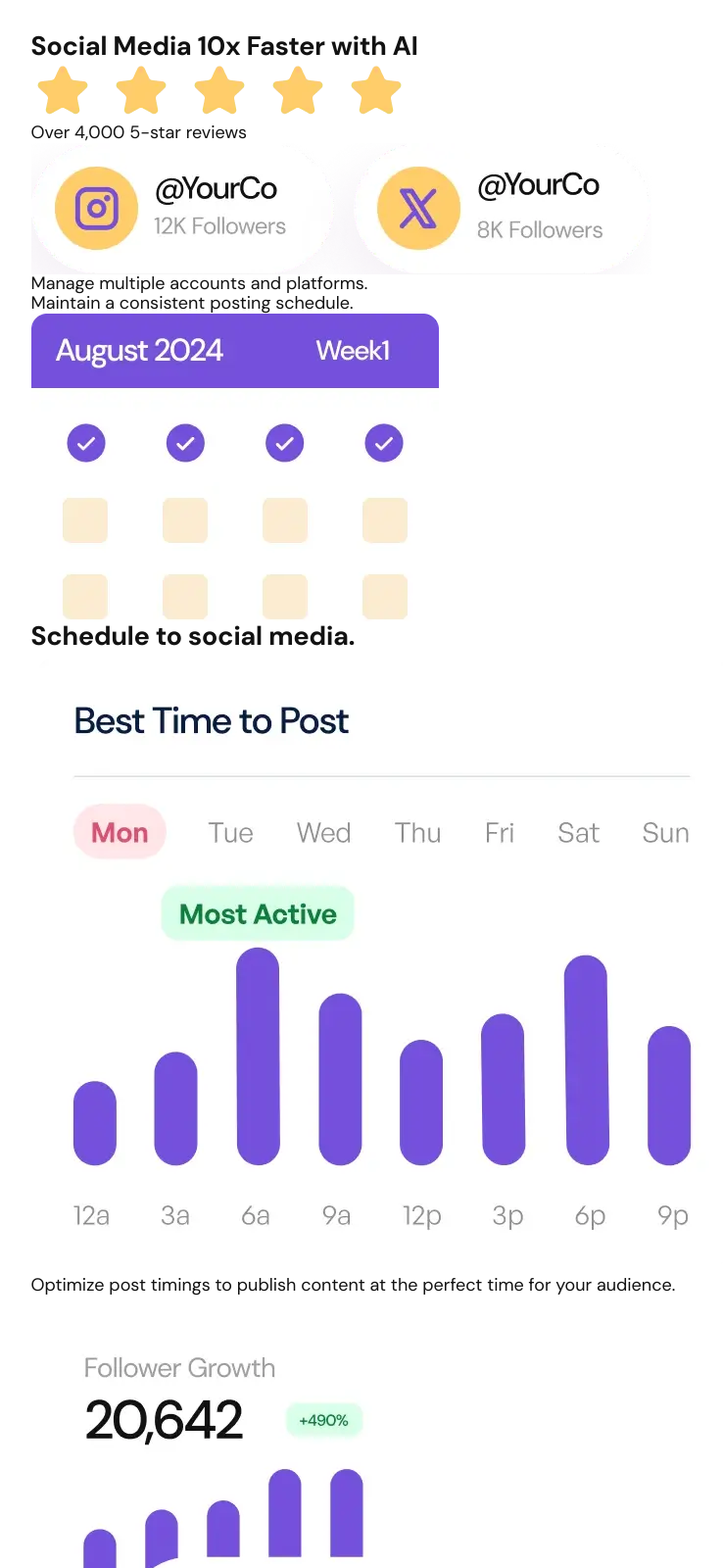
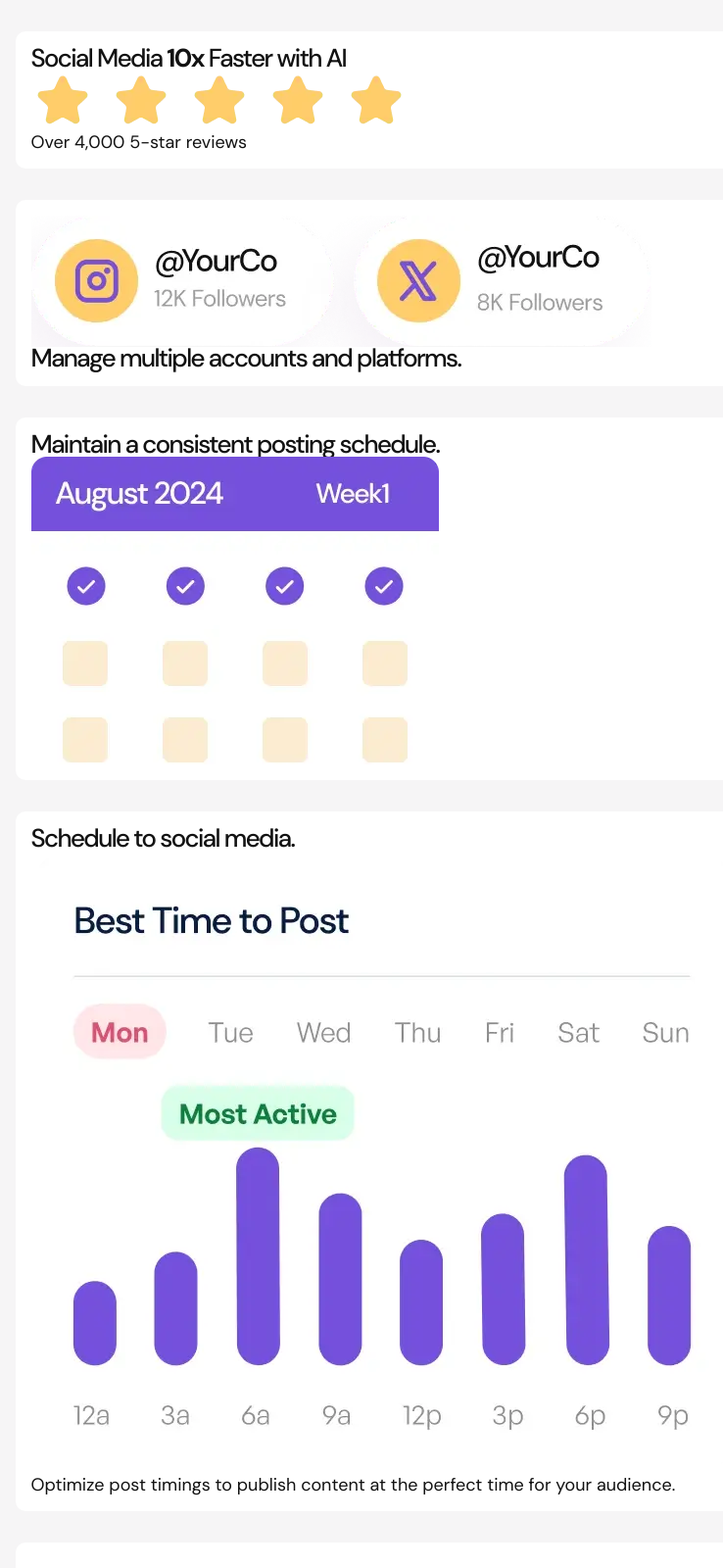
Before and after one commit to macsigner/frontend-mentor-bento-grid, a website built with Vite: page index.html in a window 1280 px wide. Shown: the top 1600 px of the page at 98% size, without its empty margins (251-989 px from the left). Built offline with nearby package versions, Linux system fonts and the light colour scheme.

Commit message:
feat: add basic tile styling

```diff
--- a/index.html
+++ b/index.html
@@ -9,46 +9,46 @@
     <link rel="stylesheet" href="src/scss/main.scss">
 </head>
 <body>
-<main>
-    <article>
-        <h1>Social Media <strong>10x</strong> Faster with AI</h1>
-        <img src="src/assets/images/illustration-five-stars.webp" width="384" height="64" alt="">
+<main class="grid">
+    <article class="tile">
+        <h1 class="tile__title">Social Media <strong>10x</strong> Faster with AI</h1>
+        <img class="title__img" src="src/assets/images/illustration-five-stars.webp" width="384" height="64" alt="">
         <p>Over 4,000 5-star reviews</p>
     </article>
-    <article>
+    <article class="tile">
         <figure>
-            <img src="src/assets/images/illustration-multiple-platforms.webp" width="633" height="134" alt="">
-            <figcaption>Manage multiple accounts and platforms.</figcaption>
+            <img class="title__img" src="src/assets/images/illustration-multiple-platforms.webp" width="633" height="134" alt="">
+            <figcaption class="tile__title">Manage multiple accounts and platforms.</figcaption>
         </figure>
     </article>
-    <article>
-        <p>Maintain a consistent posting schedule.</p>
-        <img src="src/assets/images/illustration-consistent-schedule.webp" width="416" height="314" alt="">
+    <article class="tile">
+        <p class="tile__title">Maintain a consistent posting schedule.</p>
+        <img class="title__img" src="src/assets/images/illustration-consistent-schedule.webp" width="416" height="314" alt="">
     </article>
-    <article>
-        <h2>Schedule to social media.</h2>
+    <article class="tile">
+        <h2 class="tile__title">Schedule to social media.</h2>
         <figure>
-            <img src="src/assets/images/illustration-schedule-posts.webp" width="715" height="638" alt="">
+            <img class="title__img" src="src/assets/images/illustration-schedule-posts.webp" width="715" height="638" alt="">
             <figcaption>Optimize post timings to publish content at the perfect time for your audience.</figcaption>
         </figure>
     </article>
-    <article>
+    <article class="tile">
         <figure>
-            <img src="src/assets/images/illustration-grow-followers.webp" width="456" height="402" alt="">
-            <figcaption>Grow followers with non-stop content.</figcaption>
+            <img class="title__img" src="src/assets/images/illustration-grow-followers.webp" width="456" height="402" alt="">
+            <figcaption class="tile__title">Grow followers with non-stop content.</figcaption>
         </figure>
     </article>
-    <article>
-        <h2>><strong>56%</strong> faster audience growth</h2>
-        <img src="src/assets/images/illustration-grow-followers.webp" width="456" height="402" alt="">
+    <article class="tile">
+        <h2 class="tile__title">><strong>56%</strong> faster audience growth</h2>
+        <img class="title__img" src="src/assets/images/illustration-grow-followers.webp" width="456" height="402" alt="">
     </article>
-    <article>
-        <h2>Create and schedule content <em>quicker.</em></h2>
-        <img src="src/assets/images/illustration-create-post.webp" width="382" height="182" alt="">
+    <article class="tile">
+        <h2 class="tile__title">Create and schedule content <em>quicker.</em></h2>
+        <img class="title__img" src="src/assets/images/illustration-create-post.webp" width="382" height="182" alt="">
     </article>
-    <article>
-        <h2>Write your content using AI.</h2>
-        <img src="src/assets/images/illustration-ai-content.webp" width="440" height="446" alt="">
+    <article class="tile">
+        <h2 class="tile__title">Write your content using AI.</h2>
+        <img class="title__img" src="src/assets/images/illustration-ai-content.webp" width="440" height="446" alt="">
     </article>
 </main>
 </body>
--- a/src/scss/imports/_main.scss
+++ b/src/scss/imports/_main.scss
@@ -24,6 +24,7 @@ body {
     font: 1.8rem/1.11 'DM Sans';
     letter-spacing: normal;
     color: var(--color-black);
+    background-color: #f6f5f6;
 }
 
 body > header,
--- /dev/null
+++ b/src/scss/imports/modules/_grid.scss
@@ -0,0 +1,8 @@
+/**
+ * grid bem module
+ */
+
+.grid {
+    display: grid;
+    grid-gap: 3.2rem;
+}
--- /dev/null
+++ b/src/scss/imports/modules/_tile.scss
@@ -0,0 +1,19 @@
+/**
+ * tile bem module
+ */
+@use 'sass:math';
+
+.tile {
+    padding: 1.6rem;
+    border-radius: 1rem;
+    background-color: var(--color-white);
+
+    &__title {
+        font-size: 2.6rem;
+        font-weight: 500;
+        font-stretch: normal;
+        font-style: normal;
+        line-height: 0.92;
+        letter-spacing: math.div(-1.56em, 26);
+    }
+}
--- a/src/scss/main.scss
+++ b/src/scss/main.scss
@@ -1,3 +1,5 @@
 @use 'imports/reset';
 @use 'imports/settings/font_face';
 @use 'imports/main';
+@use 'imports/modules/grid';
+@use 'imports/modules/tile';
```
